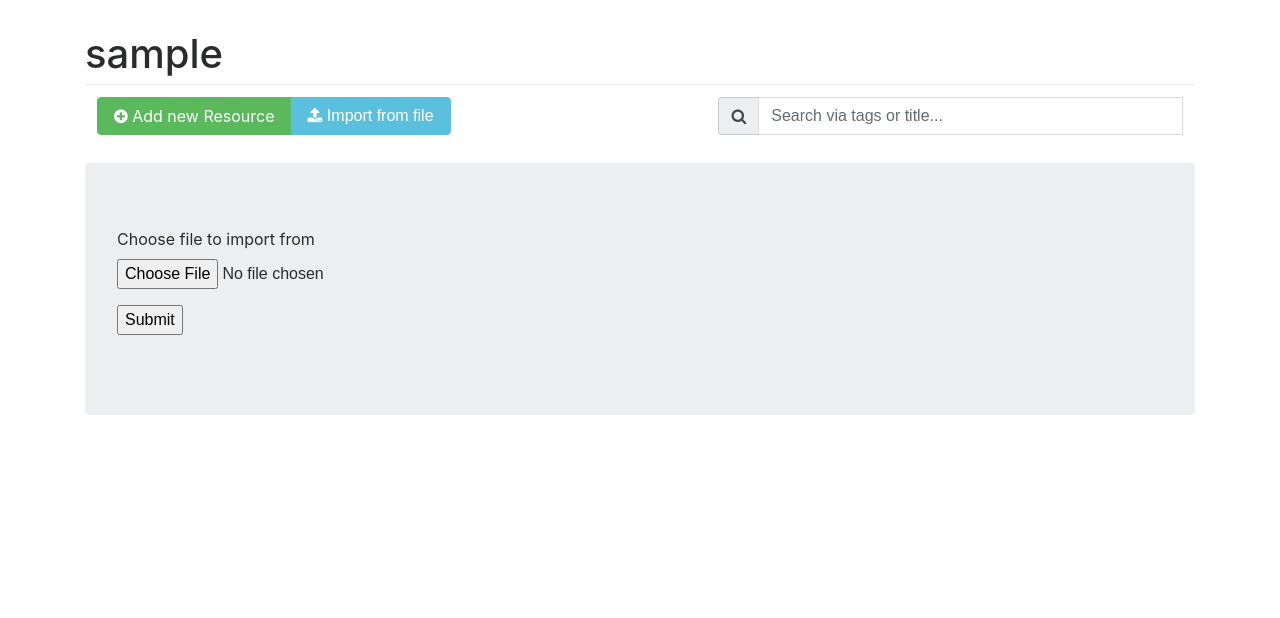
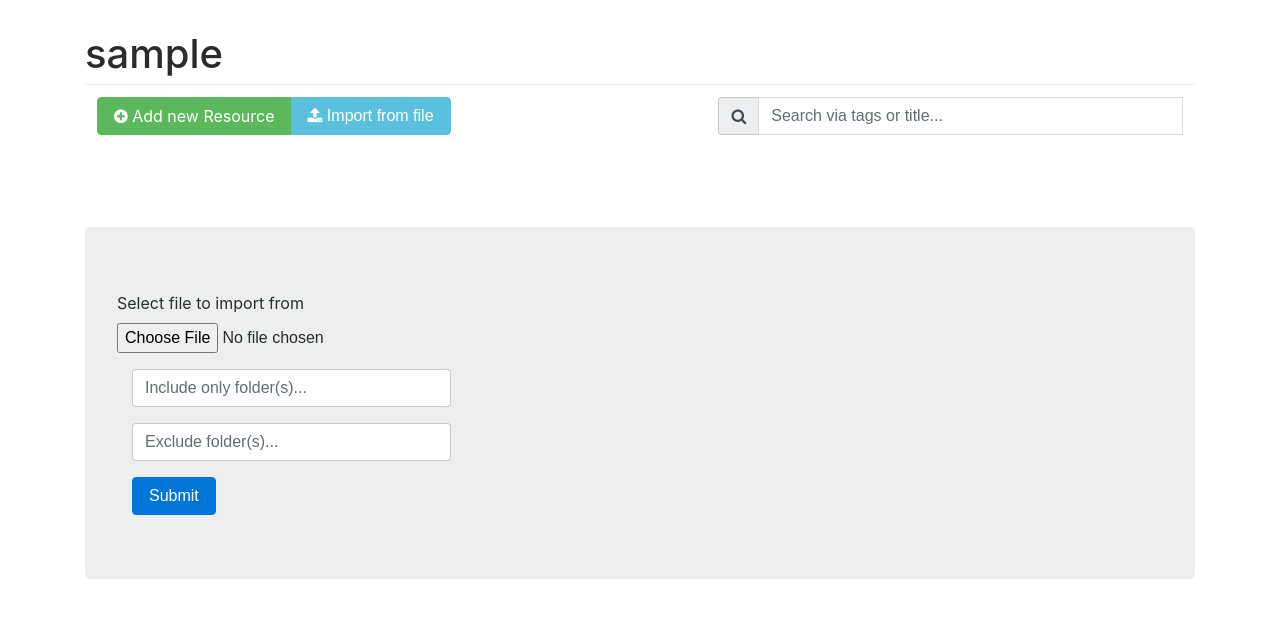
Before and after one commit to TsimpDim/3RStore, a Flask app: page /resources in a window 1280 px wide, after a click on "Import from file". Shown: the part 64-682 px from the top of the page. Run offline with Flask 2, Linux system fonts and the light colour scheme; the visitor is signed in with stand-in values (Sample User, id 1); data that the repository does not hold is empty; parts of the project's set-up code (start-up, migrations or seed data) failed here and were passed over; some libraries are stand-ins or nearby versions.

Commit message:
Added proper incl/exclusion

```diff
--- a/_3RStore/static/css/resources.css
+++ b/_3RStore/static/css/resources.css
@@ -82,6 +82,10 @@ a, a:hover, a:active, a:focus{
     margin-bottom:0;
 }
 
+.form_item{
+    margin-bottom: 1em;
+}
+
 tr{width: 100%}
 
 @media(max-width: 767px) {
@@ -93,4 +97,4 @@ tr{width: 100%}
     h4 {
       font-size: 12pt;
     }
-  }
+}
--- a/_3RStore/static/js/resources.js
+++ b/_3RStore/static/js/resources.js
@@ -1,5 +1,6 @@
 $(document).ready(function(){
-    $('#search_input').on('input',initiateSearch);
+    $('#search_input').on('input', initiateSearch);
+    $('input').on('input', checkDisabled);
 });
 
 
@@ -40,3 +41,19 @@ function initiateSearch(){
         });
     }
 }
+
+function checkDisabled(){
+
+    if ($(this).attr('name') == 'incl' && $(this).val().length > 0){
+        $("input[name='excl']").prop('disabled', true);
+    }else{
+        $("input[name='excl']").prop('disabled', false);
+    }
+
+    if ($(this).attr('name') == 'excl' && $(this).val().length > 0){
+        $("input[name='incl']").prop('disabled', true);
+    }else{
+        $("input[name='incl']").prop('disabled', false);
+    }
+
+}
--- a/_3RStore/templates/layout.html
+++ b/_3RStore/templates/layout.html
@@ -10,7 +10,7 @@
     <script src="https://npmcdn.com/tether@1.2.4/dist/js/tether.min.js"></script>
     <script src="https://maxcdn.bootstrapcdn.com/bootstrap/4.0.0-alpha.6/js/bootstrap.min.js" integrity="sha384-vBWWzlZJ8ea9aCX4pEW3rVHjgjt7zpkNpZk+02D9phzyeVkE+jo0ieGizqPLForn" crossorigin="anonymous"></script>
     <link href="https://maxcdn.bootstrapcdn.com/font-awesome/4.7.0/css/font-awesome.min.css" rel="stylesheet">
-    {% if resources %} <!-- Keep after bootstrap css cdn -->
+    {% if request.endpoint == 'resources' %} <!-- Keep after bootstrap css cdn -->
         <script src="/static/js/resources.js"></script>
         <link rel="stylesheet" href="/static/css/resources.css">
     {% endif %}
--- a/_3RStore/templates/resources.html
+++ b/_3RStore/templates/resources.html
@@ -34,15 +34,17 @@
         </table>
     </div>
 
-    <form method="post" action="/import_resources" enctype="multipart/form-data" id="upload_file" class="collapse">
-        <div id="form" class="jumbotron">
-            <div class="form-group">
-                <label>Choose file to import from</label>
-                <input class="form-control-file" type="file" name="file" accept=".html">
-            </div>
-            <div class="form-group">
-                <input type="submit"></input>
-            </div>
+    <form method="POST" action="/import_resources" enctype="multipart/form-data" id="upload_file"  class="collapse jumbotron form-group">
+        <label>Select file to import from</label>
+        <input class="form_item form-control-file" type="file" name="file" accept=".html">
+
+        <div class="col-4">
+            <input class="form_item form-control" type="text" name="incl" placeholder="Include only folder(s)...">
+            <input class="form_item form-control" type="text" name="excl" placeholder="Exclude folder(s)...">
+        </div>
+
+        <div class="col-2">
+            <button type="submit" class="btn btn-primary">Submit</button>
         </div>
     </form>
 
--- a/_3RStore/views.py
+++ b/_3RStore/views.py
@@ -365,21 +365,20 @@ def edit_res(user_id, re_id):
 @app.route("/delall", methods=['GET','POST'])
 def delall():
 
-    user_id = request.form.get('user_id')
+    user_id = int(request.form.get('user_id'))
     if not user_id:
         flash('Something went wrong when handling your request', 'danger')
         return redirect(url_for('login'))
 
     if session['user_id'] == user_id and session.get('logged_in'):
         cur = conn.cursor()
+
         cur.execute("""DELETE FROM resources WHERE user_id = %s""", (user_id,))
 
         cur.close()
         conn.commit()
         flash('All resources deleted.', 'danger')
     return redirect(url_for('resources'))
-
-
 
 # Filtered delete
 @app.route("/fildel", methods=['POST'])
@@ -401,7 +400,6 @@ def fildel():
 
     flash('Resources deleted successfully', 'danger')
     return redirect(url_for('options'))
-
 
 # Import resources
 @app.route("/import_resources", methods=['GET', 'POST'])
@@ -433,6 +431,45 @@ def import_resources():
         except DatabaseError:
             conn.rollback()
 
+    def search_and_insert(filters=None, incl=None):
+        tags = []
+        include_folder = None
+        if filters:
+            filters = [f.lower() for f in filters] # Transform into all lowercase
+
+        for cur_el in soup.find_all():
+
+            prev_tag = cur_el.find_previous('h3')
+            if prev_tag:
+                prev_tag = prev_tag.contents[0].lower()
+
+            if cur_el.name.lower() == 'h3':
+                cur_tag = cur_el.contents[0].lower()
+
+                if filters:
+                    include_folder = (incl == True and cur_tag in filters) or \
+                                     (incl == False and cur_tag not in filters)
+
+                if not filters or include_folder:
+                    tags.append(cur_tag)
+                else:
+                    continue
+
+            elif cur_el.name.lower() == 'a':
+
+                if include_folder or not filters:
+                    add_res_to_db(cur_el, tags)
+
+
+            elif cur_el.name.lower() == 'p' and tags \
+                                            and cur_el.find_previous() \
+                                            and (cur_el.find_previous().name == 'a' \
+                                            or cur_el.find_previous().name == 'p') \
+                                            and (prev_tag in tags):
+                tags.pop()
+
+                if not tags:
+                    break
 
     if request.method == 'POST':
 
@@ -450,20 +487,19 @@ def import_resources():
 
                 soup = BeautifulSoup(file, "lxml")
 
-                tags = []
-                for curr_tag in soup.find_all():
+                incl = request.form.get('incl')
+                excl = request.form.get('excl')
 
-                    if curr_tag.name.lower() == 'h3':
-                        tags.append(curr_tag.contents[0])
+                if not incl and not excl: # Default import
+                    search_and_insert()
 
-                    elif curr_tag.name.lower() == 'a':
-                        add_res_to_db(curr_tag, tags)
+                elif incl and not excl: # Include only
+                    incl_items = incl.split(',')
+                    search_and_insert(incl_items, incl=True)
 
-                    elif curr_tag.name.lower() == 'p' and tags \
-                                                      and curr_tag.find_previous() \
-                                                      and (curr_tag.find_previous().name == 'a' \
-                                                      or curr_tag.find_previous().name == 'p'):
-                        tags.pop()
+                elif not incl and excl: # Exclude only
+                    excl_items = excl.split(',')
+                    search_and_insert(excl_items, incl=False)
 
 
                 cur.close()
@@ -472,6 +508,7 @@ def import_resources():
 
     return redirect(url_for('resources'))
 
+# Export resources
 @app.route('/export_to_html')
 def export_to_html():
     def new_folder(main_tag, h3_text):
```
